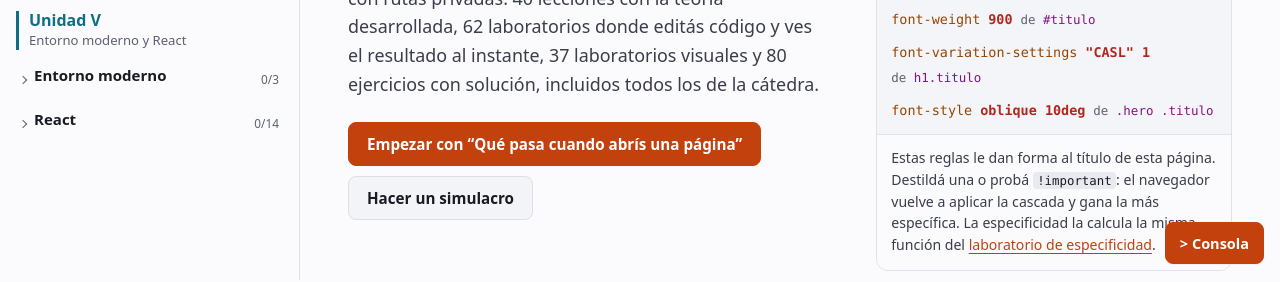
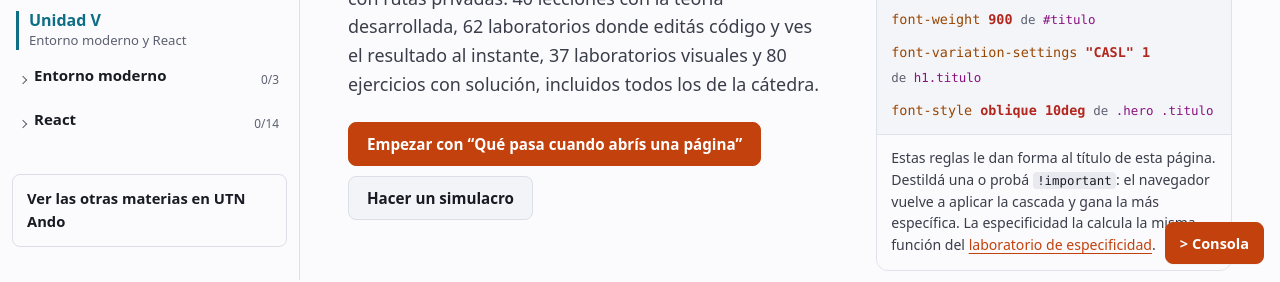
Before and after one commit to Franco704/fronteando-ando, a website with bundled scripts: page index.html in a window 1280 px wide. Shown: the part 520-802 px from the top of the page. Built offline with nearby package versions, Linux system fonts and the light colour scheme; a web font is replaced by a local one.

Commit message:
Link al hub UTN Ando al final del índice
Co-Authored-By: Claude Opus 5.5 <noreply@anthropic.com>

```diff
--- a/index.html
+++ b/index.html
@@ -48,6 +48,7 @@
       </label>
       <ul class="herramientas" id="herramientas"></ul>
       <div id="indice"></div>
+      <a class="hub" href="https://utn-ando.github.io/">Ver las otras materias en UTN Ando</a>
     </nav>
     <div class="velo" id="velo" hidden></div>
     <main id="principal" tabindex="-1">
--- a/styles/armazon.css
+++ b/styles/armazon.css
@@ -137,3 +137,8 @@ main:focus { outline: none; }
   .riel a:hover { color: var(--tinta); }
   .riel a[aria-current] { color: var(--acento); border-left-color: var(--acento); font-weight: 600; }
 }
+
+
+/* Vuelta al hub con las guías de todas las materias */
+.hub { margin-top: auto; padding: 12px 14px; border: 1px solid var(--linea); border-radius: var(--r-2); color: var(--tinta); font-size: .92rem; font-weight: 600; text-decoration: none; }
+.hub:hover { border-color: var(--acento); }
```
